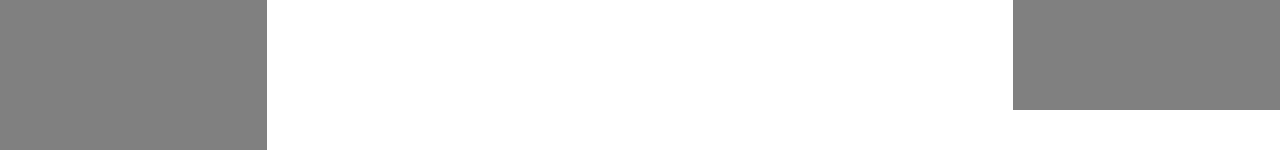
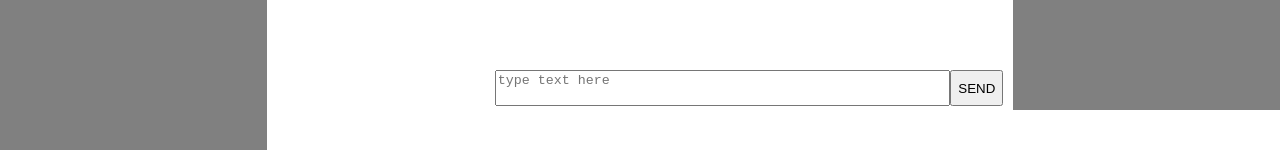
Before and after one commit to konenberga/react-kabzda-1, a React (Create React App) app: page /dialogs in a window 1280 px wide. Shown: the part 914-1064 px from the top of the page. Built offline with nearby package versions, Linux system fonts and the light colour scheme.

Commit message:
onClick homeWork

```diff
--- a/src/components/main-content/pageContent/dialogs/dialogs.js
+++ b/src/components/main-content/pageContent/dialogs/dialogs.js
@@ -11,14 +11,26 @@ const Dialogs = (props) => {
     let dialogs = props.dialogsPage.dialogsData.map(el => <Dialog name={el.name} id={el.id}/>);
     let messages = props.dialogsPage.messageData.map( el => <Message message={el.message}/>);
 
+    let textAreaElement = React.createRef()
+    let sendMessage = () => {
+        let text = textAreaElement.current.value
+        alert(text)
+    }
+
     return (
         <div>
             <div className={classes.chatRoom}>
                 <div className={classes.contactsWrapper}>
                     {dialogs}
                 </div>
-                <div className={classes.chat}>
-                    {messages}
+                <div>
+                    <div className={classes.chatMessage}>
+                        {messages}
+                    </div>
+                    <div className={classes.newsMessageInput}>
+                        <textarea ref={textAreaElement} placeholder={'type text here'}></textarea>
+                        <button  onClick={sendMessage}>SEND</button>
+                    </div>
                 </div>
             </div>
         </div>
--- a/src/components/main-content/pageContent/dialogs/dialogs.module.css
+++ b/src/components/main-content/pageContent/dialogs/dialogs.module.css
@@ -19,8 +19,14 @@
     opacity: 80%;
 }
 
-.chat{
+.newsMessageInput {
+    display: flex;
+}
 
+
+
+.chatMessage{
+height: 650px;
 }
 .messageWrapper {
 
```
